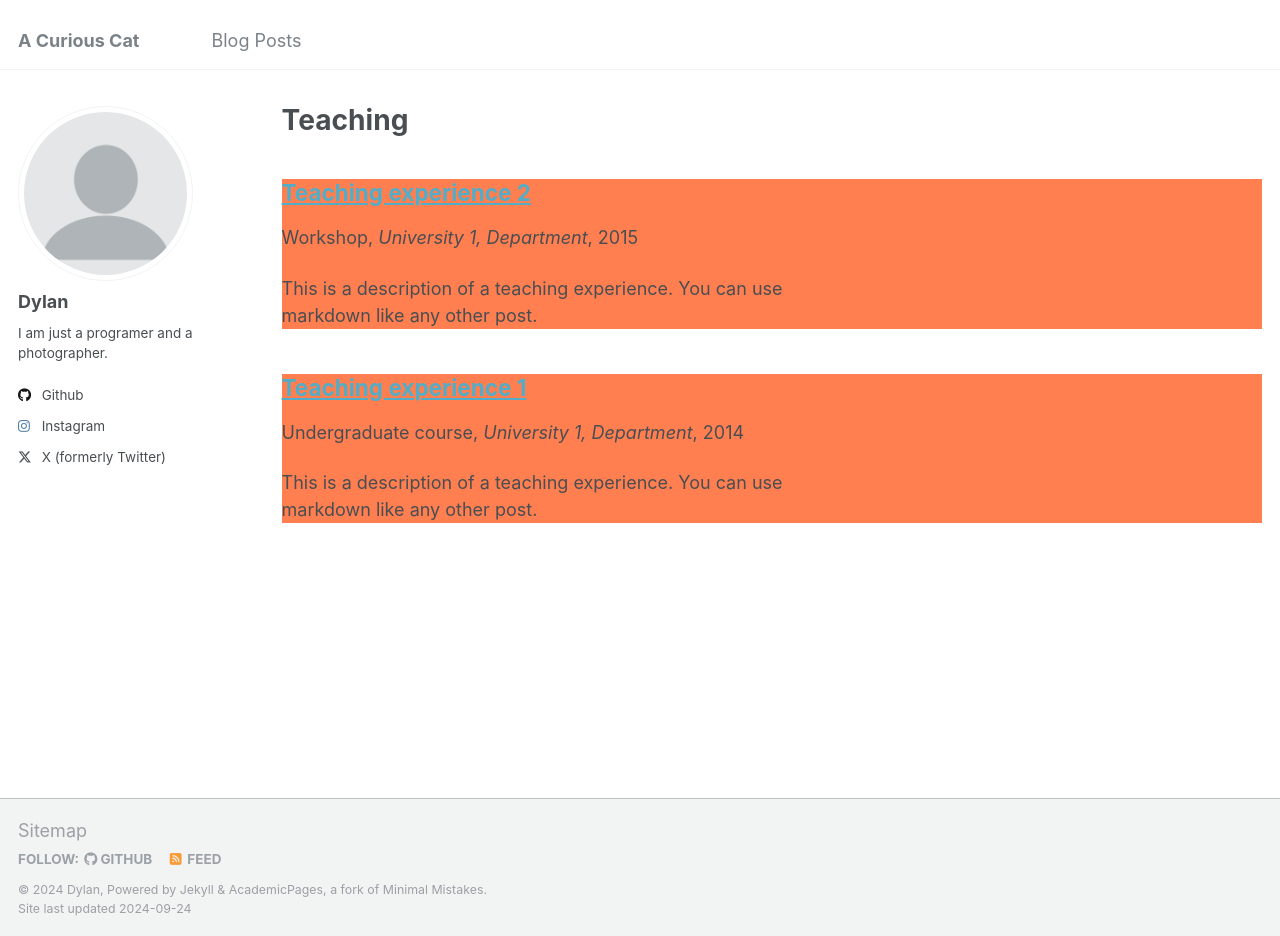
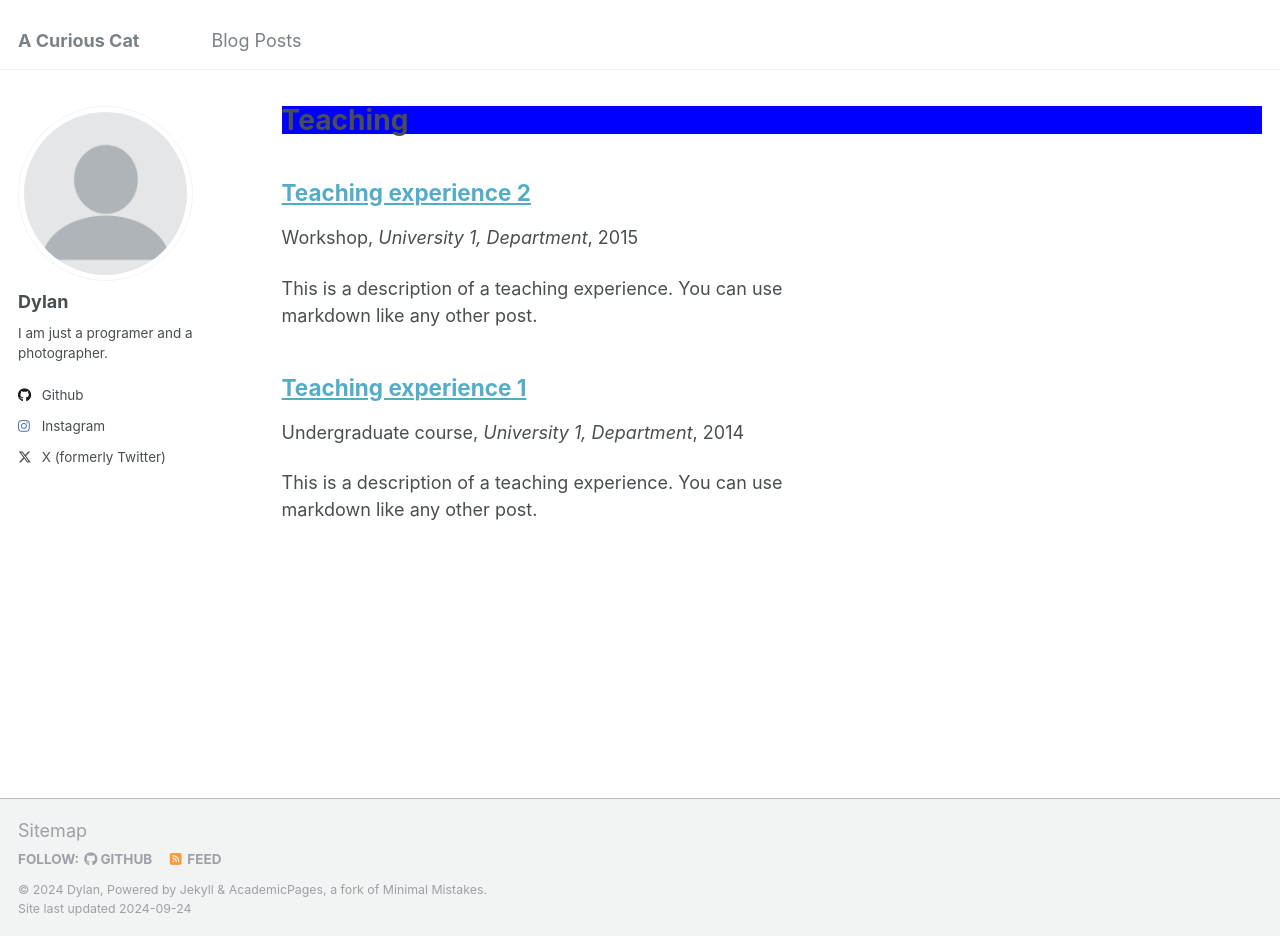
Before and after one commit to mdylantk/mdylantk.github.io, a Jekyll site: the page built from _pages/teaching.html, in a window 1280 px wide and 936 px high. Built offline with Jekyll 4.4.1, drawn with Linux system fonts in a browser that asks for light colours.

Commit message:
test
It did not work, so It seems some of the post info is form archives according to inspector so I am assuming archive.html that was called before.

```diff
--- a/_includes/archive-single.html
+++ b/_includes/archive-single.html
@@ -1,5 +1,4 @@
 
-<div style="background-color: coral;">
 {% include base_path %}
 
 {% if post.header.teaser %}
@@ -72,4 +71,3 @@
 
   </article>
 </div>
-</div>
--- a/_layouts/archive.html
+++ b/_layouts/archive.html
@@ -17,7 +17,7 @@
 
   <div class="archive">
     {% unless page.header.overlay_color or page.header.overlay_image %}
-      <h1 class="page__title">{{ page.title }}</h1>
+      <h1 class="page__title" style="background-color:blue">{{ page.title }} </h1>
     {% endunless %}
     {{ content }}
   </div>
```
